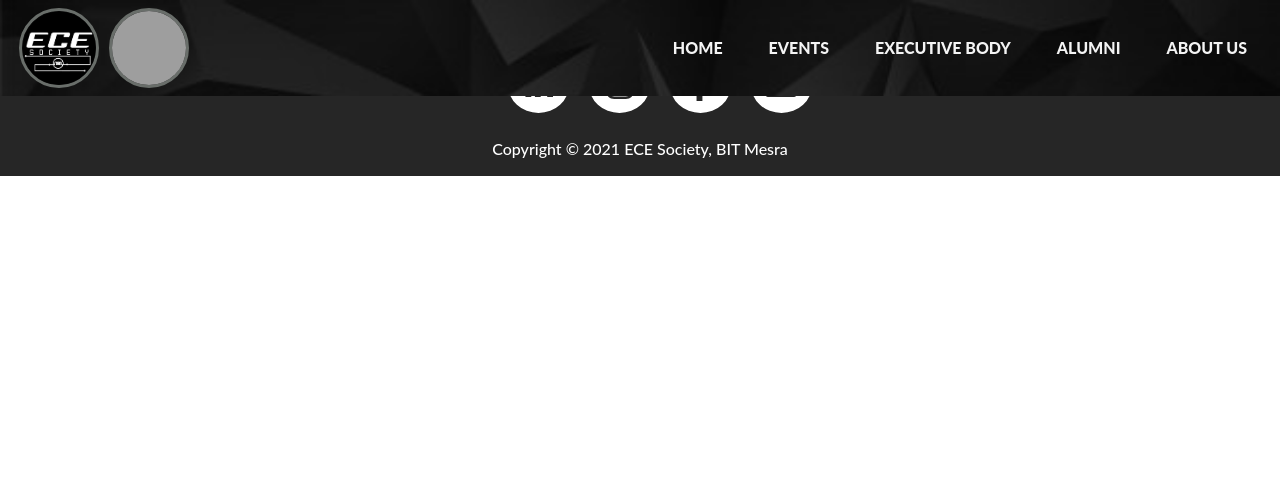
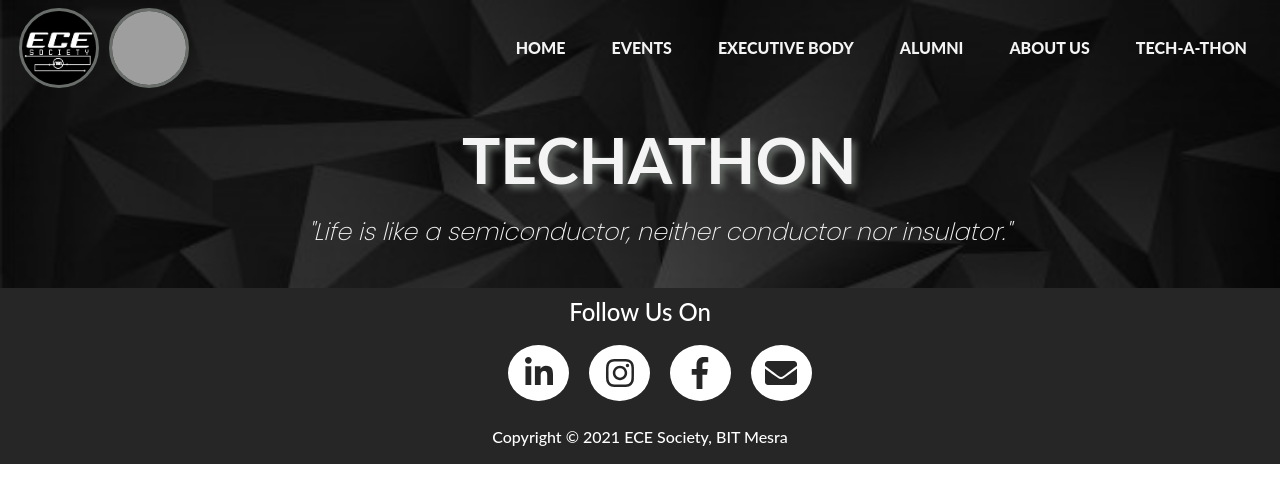
Before and after one commit to ecesoc/EceSociety, a React (Create React App) app: page /#/Techathon in a window 1280 px wide. Shown: the top 502 px of the page. Built offline with nearby package versions, Linux system fonts and the light colour scheme; grey boxes are pictures that could not be loaded.

Commit message:
Techathon tab added

```diff
--- a/src/Components/Navigation.jsx
+++ b/src/Components/Navigation.jsx
@@ -7,7 +7,7 @@ import Events from "./Events/Event";
 import About from "./About/About";
 import HeadContent from "./HeadContent";
 import Home from "./Home/Home";
-
+import Techathon from "./Techathon";
 function Navigation(){
   var [isClosed, setIsClosed]=useState(false);
   var toggleChange= function(){
@@ -32,6 +32,7 @@ function Navigation(){
       <Link to="/members"><li className="nav-items">EXECUTIVE BODY</li></Link>
       <Link to="/Alumni"><li className="nav-items">ALUMNI</li></Link>
       <Link to="/About"><li className="nav-items">ABOUT US</li></Link>
+      <Link to="/Techathon"><li className="nav-items">TECH-A-THON</li></Link>
     </ul>
     </div>
     </nav>
@@ -62,7 +63,10 @@ function Navigation(){
     <HeadContent page="ABOUT US" quote="There's nothing I believe in more strongly than getting young people interested in Science and Engineering, for a better Tomorrow." />
     <About />
     </Route>
-
+    <Route path="/Techathon">
+    <HeadContent page="TECHATHON" quote="Life is like a semiconductor, neither conductor nor insulator." />
+    <Techathon />
+    </Route>
     </Switch>
     </Router>
   )
--- /dev/null
+++ b/src/Components/Techathon.jsx
@@ -0,0 +1,9 @@
+import React from 'react'
+
+export default function Techathon() {
+    return (
+        <div>
+
+        </div>
+    )
+}
```
Also changed, not shown: 1 other file (tests, documents, lock files or other folders).
